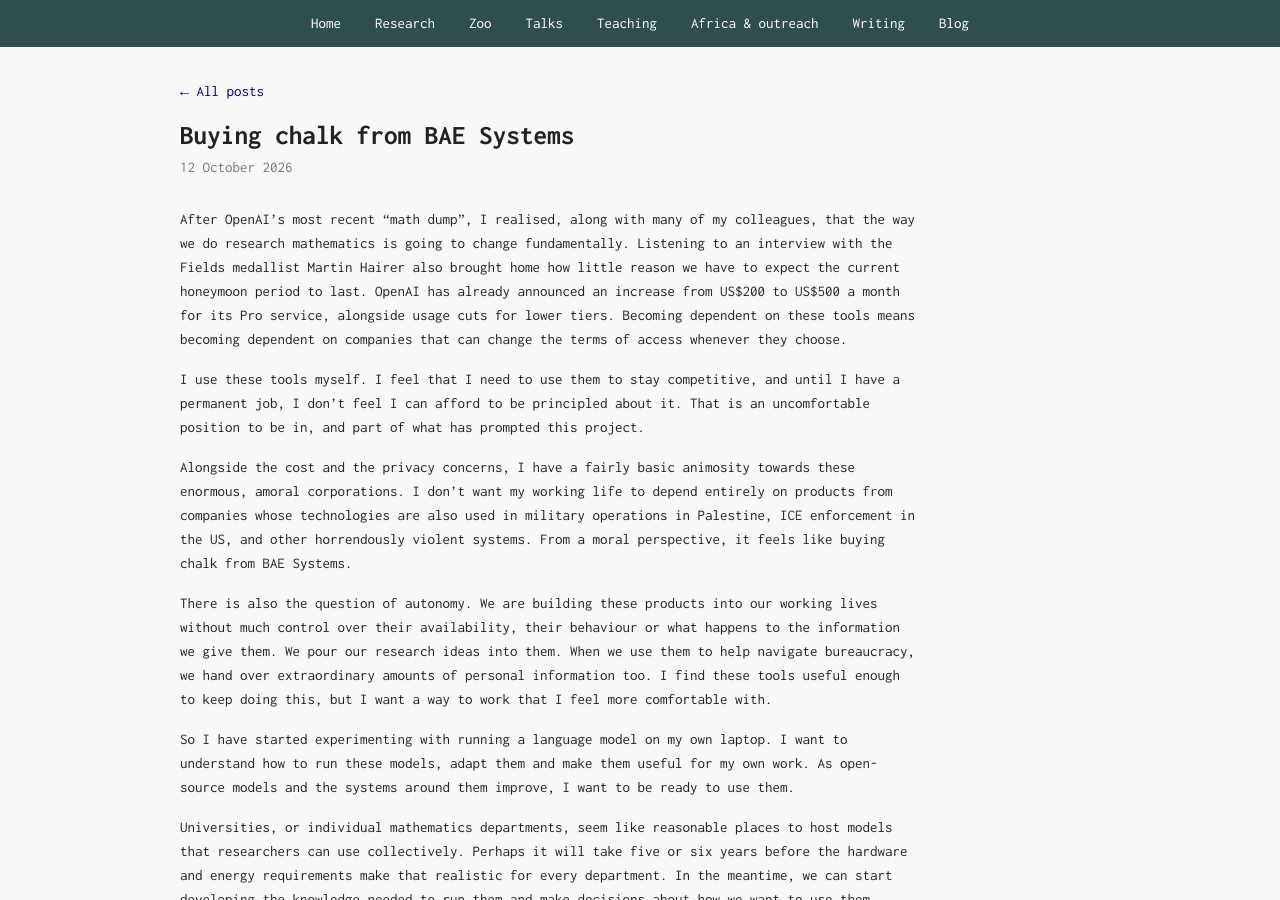
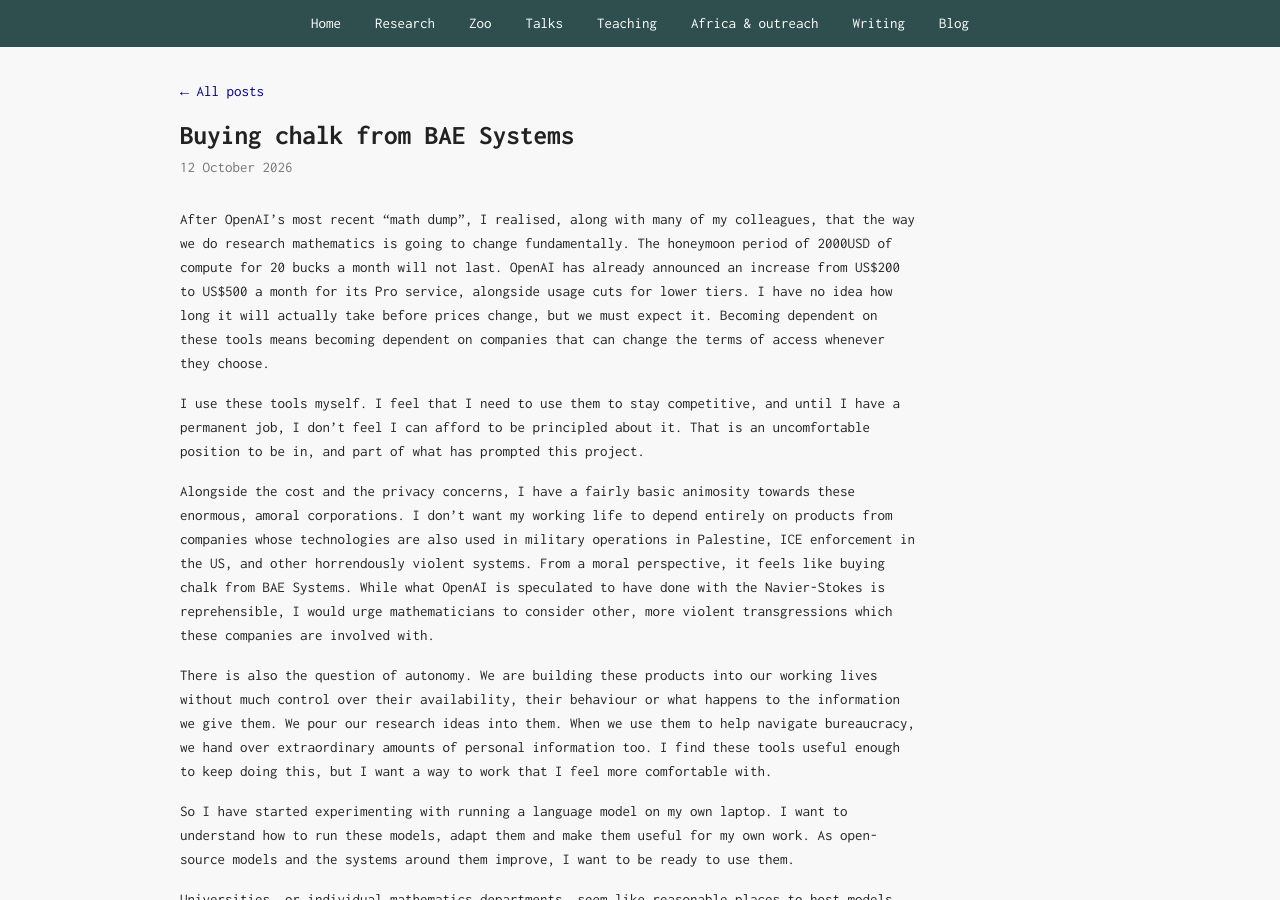
Before and after one commit to dombunnett/dombunnett.github.io, a Jekyll site: the page built from _posts/2026-10-12-running-a-local-llm.md, in a window 1280 px wide and 900 px high. Built offline with Jekyll 4.4.1, drawn with Linux system fonts in a browser that asks for light colours.

Commit message:
update blog entry

```diff
--- a/_posts/2026-10-12-running-a-local-llm.md
+++ b/_posts/2026-10-12-running-a-local-llm.md
@@ -3,11 +3,11 @@
 description: I'm running a language model on my laptop, with only 16GB of memory, and it's fine.
 ---
 
-After OpenAI’s most recent “math dump”, I realised, along with many of my colleagues, that the way we do research mathematics is going to change fundamentally. Listening to an interview with the Fields medallist Martin Hairer also brought home how little reason we have to expect the current honeymoon period to last. OpenAI has already announced an increase from US$200 to US$500 a month for its Pro service, alongside usage cuts for lower tiers. Becoming dependent on these tools means becoming dependent on companies that can change the terms of access whenever they choose.
+After OpenAI’s most recent “math dump”, I realised, along with many of my colleagues, that the way we do research mathematics is going to change fundamentally. The honeymoon period of 2000USD of compute for 20 bucks a month will not last. OpenAI has already announced an increase from US$200 to US$500 a month for its Pro service, alongside usage cuts for lower tiers. I have no idea how long it will actually take before prices change, but we must expect it. Becoming dependent on these tools means becoming dependent on companies that can change the terms of access whenever they choose.
 
 I use these tools myself. I feel that I need to use them to stay competitive, and until I have a permanent job, I don’t feel I can afford to be principled about it. That is an uncomfortable position to be in, and part of what has prompted this project.
 
-Alongside the cost and the privacy concerns, I have a fairly basic animosity towards these enormous, amoral corporations. I don’t want my working life to depend entirely on products from companies whose technologies are also used in military operations in Palestine, ICE enforcement in the US, and other horrendously violent systems. From a moral perspective, it feels like buying chalk from BAE Systems.
+Alongside the cost and the privacy concerns, I have a fairly basic animosity towards these enormous, amoral corporations. I don’t want my working life to depend entirely on products from companies whose technologies are also used in military operations in Palestine, ICE enforcement in the US, and other horrendously violent systems. From a moral perspective, it feels like buying chalk from BAE Systems. While what OpenAI is speculated to have done with the Navier-Stokes is reprehensible, I would urge mathematicians to consider other, more violent transgressions which these companies are involved with.
 
 There is also the question of autonomy. We are building these products into our working lives without much control over their availability, their behaviour or what happens to the information we give them. We pour our research ideas into them. When we use them to help navigate bureaucracy, we hand over extraordinary amounts of personal information too. I find these tools useful enough to keep doing this, but I want a way to work that I feel more comfortable with.
 
```
